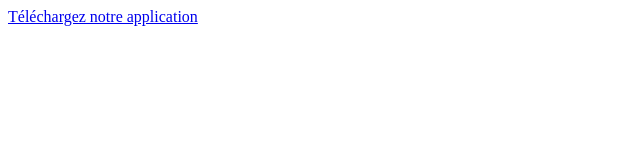
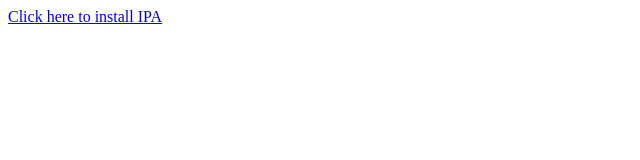
Before and after one commit to eatplaysleep/page, a plain HTML site: page index.html in a window 1280 px wide. Shown: the full height of the page, 0-640 px from the left. Drawn offline with Linux system fonts and the light colour scheme.

Commit message:
Update index.html
update text

```diff
--- a/index.html
+++ b/index.html
@@ -1,6 +1,2 @@
-<!DOCTYPE html>
-<html>
-<body>
-<a href="itms-services://?action=download-manifest&url=https://github.com/eatplaysleep/flutter_catalog/blob/master/iOS%20IPA/manifest.plist?raw=true" id="text"> Téléchargez notre application </a>
-</body>
-</html>
+
+<a href="itms-services://?action=download-manifest&url=https://github.com/eatplaysleep/flutter_catalog/blob/master/iOS%20IPA/manifest.plist?raw=true" id="text"> Click here to install IPA </a>
```
